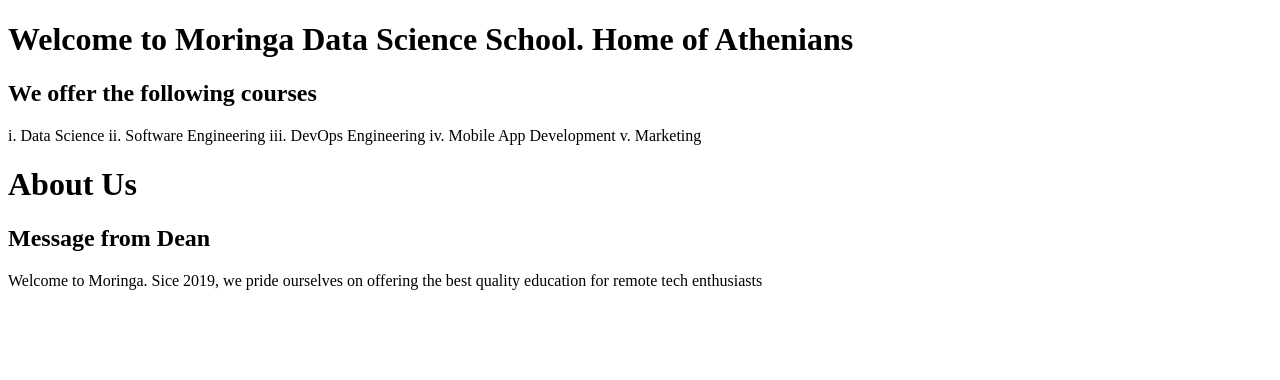
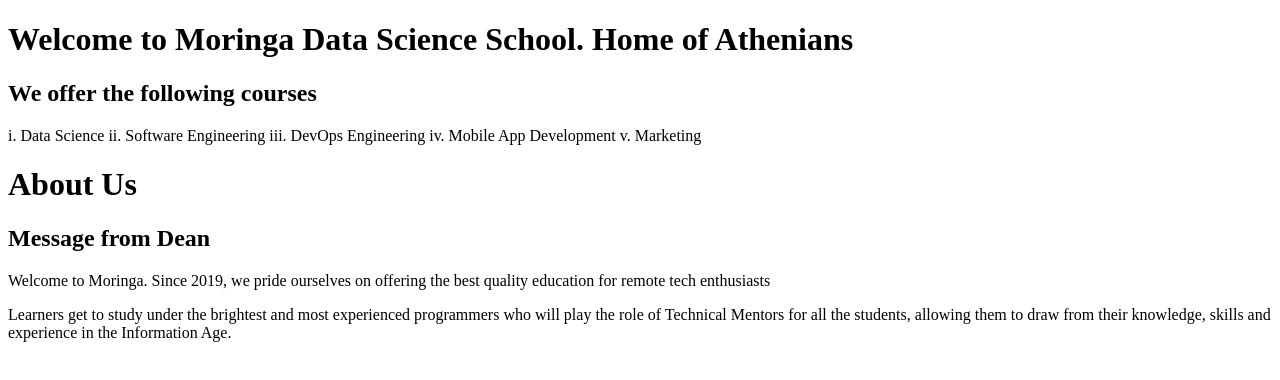
Before and after one commit to Njagi-G/Catchup-Session-1-Hub, a plain HTML site: page index.html in a window 1280 px wide. Drawn offline with Linux system fonts and the light colour scheme.

Commit message:
Added Body to Dean's Remarks

```diff
--- a/index.html
+++ b/index.html
@@ -15,7 +15,10 @@
     v. Marketing
     <h1>About Us</h1>
     <h2>Message from Dean</h2>
-    <p> Welcome to Moringa. Sice 2019, we pride ourselves on offering the best quality education for remote tech enthusiasts</p>
+    <p> Welcome to Moringa. Since 2019, we pride ourselves on offering the best quality education for remote tech enthusiasts
+
+    </p> Learners get to study under the brightest and most experienced programmers who will play the role of Technical Mentors for all the students, allowing them to draw from their knowledge, skills and experience in the Information Age.
+
 
 </body>
 </html>
```
